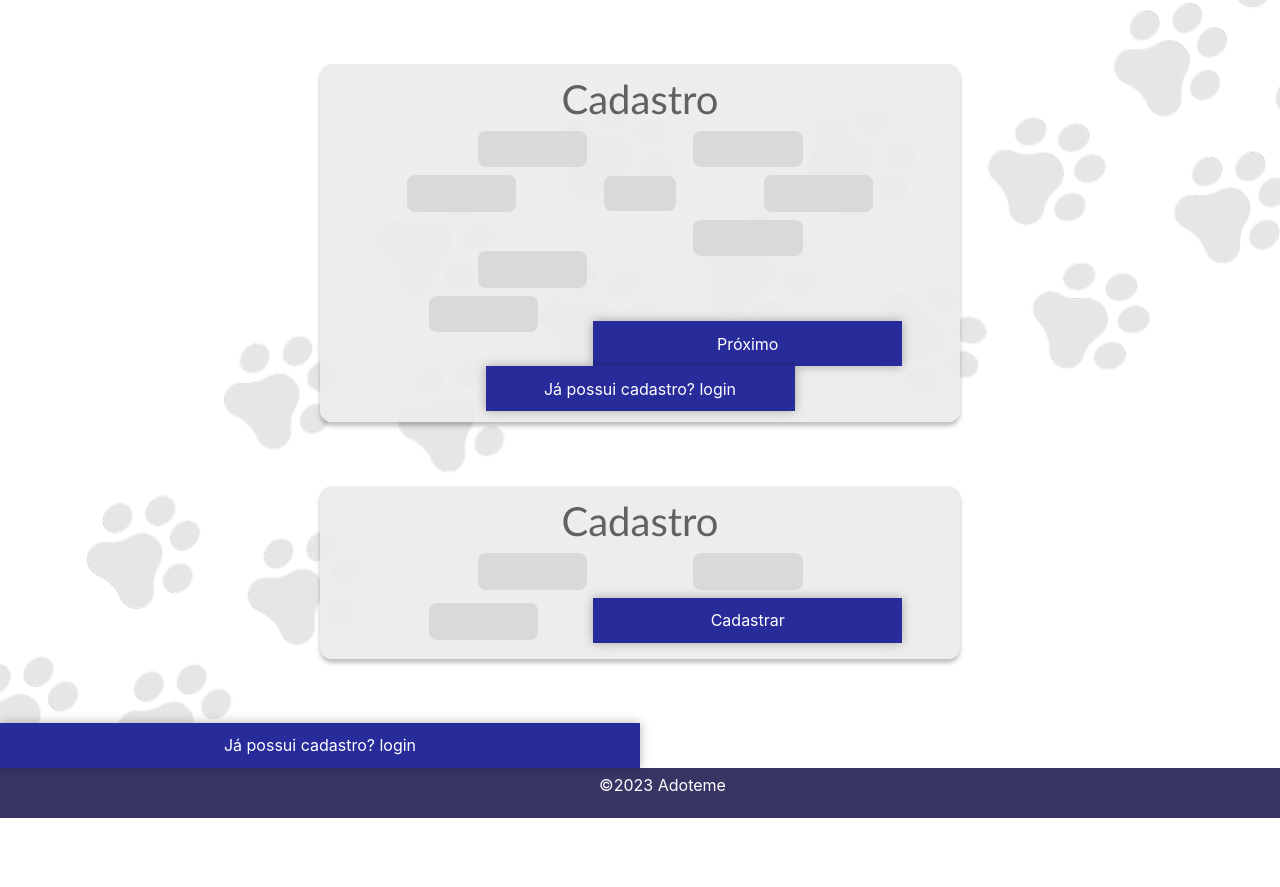
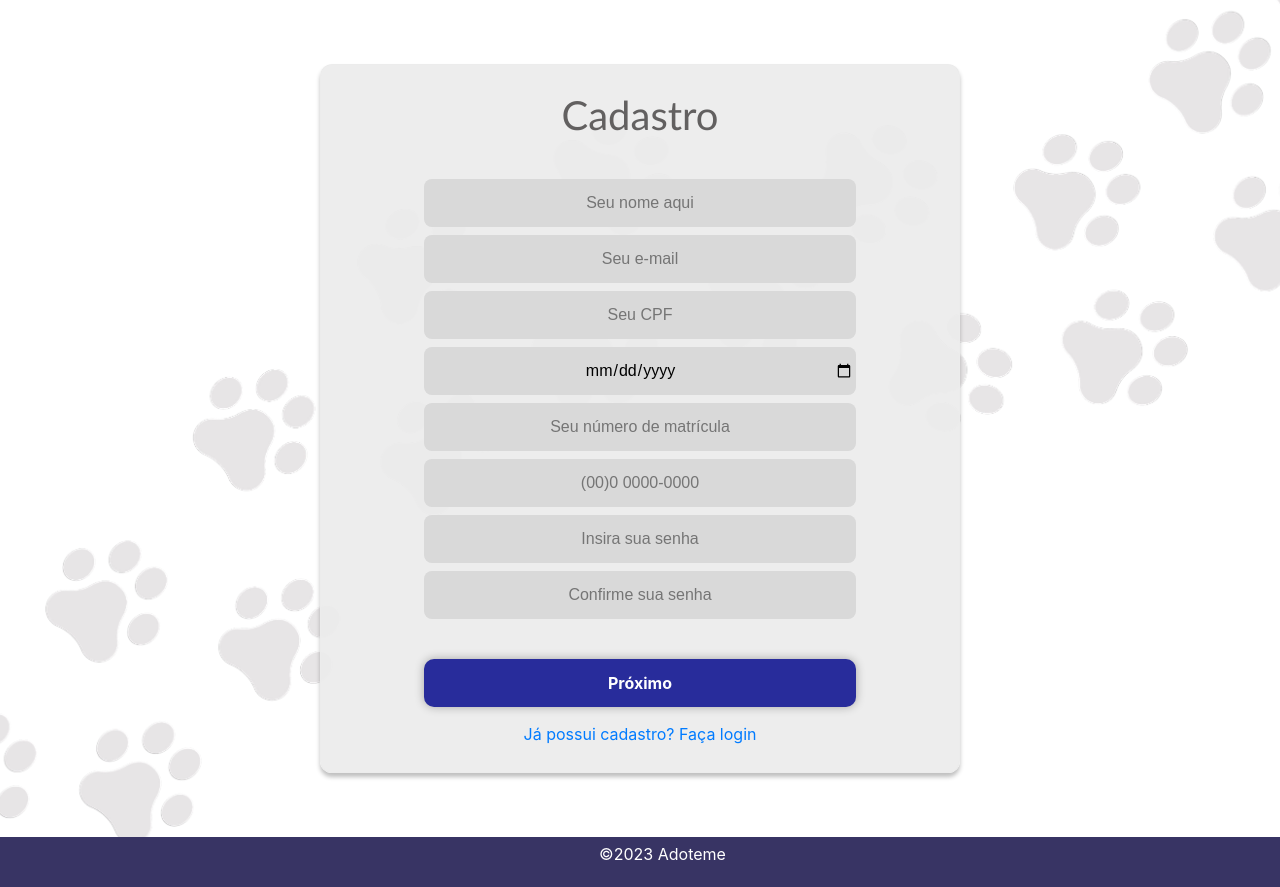
Before and after one commit to Kal-il/ES-2023_2-Adoteme, a PHP site: the page made by src/view/pages/SinginPage.php in a window 1280 px wide. Shown: the part 105-992 px from the top of the page. Before the commit the page ends 923 px from the top, so only its background shows below. Run offline with PHP 8.4, Linux system fonts and the light colour scheme; the template is opened without the code that fills it, so the values that code supplies are empty.

Commit message:
fix: consertando erros na tela de cadastro

```diff
--- a/src/controller/FormularioController.php
+++ b/src/controller/FormularioController.php
@@ -22,6 +22,8 @@ class FormularioController extends Controller{
             "id_usuario" => $user_id,
         ];
 
+		# Caso o usuário já tenha feito um pedido para aquele gato
+
         $ja_pediu = $controller->adocao_model->CheckAdocaoExists($controller->connection, $data);
 
         if($ja_pediu) {
@@ -32,12 +34,15 @@ class FormularioController extends Controller{
             </script>';
         }
 
+		# Verifica se já existe formulário
+
         $formulario_id = $controller->formulario_model->CheckFormularioExists($controller->connection, $user_id);
 
         if($formulario_id) {
             $formulario = $controller->formulario_model->GetFormularioByUserID($controller->connection, $user_id);
         }
 
+		var_dump($formulario);
 
 
         include $_SERVER["DOCUMENT_ROOT"] . "/src/view/pages/FormPage.php";
--- a/src/view/css/SinginPage.css
+++ b/src/view/css/SinginPage.css
@@ -34,7 +34,29 @@ header {
     border-radius: 12px;
     background: rgba(236, 236, 236, 0.90);
     box-shadow: 0px 4px 4px 0px rgba(0, 0, 0, 0.25);
-    display: block;
+}
+
+.etapa2 {
+	display: none;
+}
+
+.etapa-fields-container{
+	display: flex;
+	flex-direction: column;
+	justify-content: center;
+	align-items: center;
+}
+
+.etapa-buttons-container {
+	display: flex;
+	flex-direction: column;
+	justify-content: center;
+	align-items: center;
+	gap: 15px;
+}
+
+.etapa-container {
+	padding-block: 1rem;
 }
 
 #login-container {
@@ -51,14 +73,13 @@ header {
 }
 
 .inputInfo {
-    max-width: 40%;
+    width: 70%;
+	height: 3rem;
     font-family: 'Nunito', sans-serif;
     background-color: rgb(217, 217, 217);
     border-radius: 8px;
     border-color: rgba(236, 236, 236, 0);
     text-align: center;
-    padding-inline: 25%;
-    padding-block: 2%;
 }
 #birthday {
     padding-inline: 28%;
@@ -70,16 +91,21 @@ button {
     font-family: 'Nunito', sans-serif;
     color: white;
     background-color: rgb(40, 44, 155);
-    border-width: 0px;
-    border-radius: 10px;
-    width: 50%;
-    max-width: 50%;
-    height: 45px;
+	border: none;
+    width: 70%;
+    height: 3rem;
     padding: 8px;
     margin: 20px;
     box-shadow: 0px 0px 10px rgba(0, 0, 0, 0.3);
     cursor: pointer;
     transition: transform 0.2s;
+}
+
+
+
+.button-container{
+	border-radius: 10px;
+	font-weight: bold;
 }
 
 .login-button {
@@ -92,6 +118,10 @@ button {
     display: flex;
     flex-direction: column;
     justify-content: center;
+}
+
+label {
+	width: 100%;
 }
 
 .login-button a{
--- a/src/view/pages/SinginPage.php
+++ b/src/view/pages/SinginPage.php
@@ -35,49 +35,64 @@
                     }
                 ?>
 
+				<div class="etapa-container etapa-title-container">
 					<h1 id="h1cadastro">Cadastro</h1>
+				</div>
+				<div class="etapa-container etapa-fields-container">
 						<label for="name">
-                    <input class="inputInfo" type="text" name="name" placeholder="Seu nome aqui" maxlength="100" required><br>
+							<input class="inputInfo" type="text" name="name" placeholder="Seu nome aqui" maxlength="100" required>
 						</label>
 						<label for="email">
-                    <input class="inputInfo" type="email" name="email" placeholder="Example@email.com" maxlength="100" required><br>
+							<input class="inputInfo" type="email" name="email" placeholder="Seu e-mail" maxlength="100" required>
 						</label>
 						<label for="cpf">
-                    <input class="inputInfo" type="text" name="cpf" placeholder="000.000.000-00" maxlength="100" required><br>
+							<input class="inputInfo" type="text" name="cpf" placeholder="Seu CPF" maxlength="100" required>
 						</label>
 						<label for="birthday">
-                    <input class="inputInfo" type="date" name="birthday" maxlength="8" required><br>
+							<input class="inputInfo" type="date" name="birthday" maxlength="8" required>
 						</label>
 						<label for="enrollment">
-                    <input class="inputInfo" type="text" name="enrollment" placeholder="00000000000" maxlength="100" required><br>
+							<input class="inputInfo" type="text" name="enrollment" placeholder="Seu número de matrícula" maxlength="100" required>
 						</label>
 						<label for="telephone">
-                    <input class="inputInfo" type="tel" name="telephone" placeholder="(00)0 0000-0000" minlength="11" maxlength="100" required><br>
+							<input class="inputInfo" type="tel" name="telephone" placeholder="(00)0 0000-0000" minlength="11" maxlength="100" required>
 						</label>
 						<label for="password">
-                    <input class="inputInfo" type="password" name="password" placeholder="Senha123" minlength="6" maxlength="30" required><br><br>
+							<input class="inputInfo" type="password" name="password" placeholder="Insira sua senha" minlength="6" maxlength="30" required>
 						</label>
 						<label for="password2">
-                    <input class="inputInfo" type="password" name="password2" placeholder="Senha123" minlength="6" maxlength="30" required><br><br>
+							<input class="inputInfo" type="password" name="password2" placeholder="Confirme sua senha" minlength="6" maxlength="30" required>
 						</label>
-                <button onclick="proximoEtapa(1)">Próximo</button>
-                <a href="/login"><button id="login">Já possui cadastro? login</button></a><!--Botão para voltar para a página inicial porem não funciona como devia por conta do "required" nos inputs-->
+					</div>
+					<div class="etapa-container etapa-buttons-container">
+						<button class="button-container" onclick="proximoEtapa(1)">Próximo</button>
+
+
+						<a href="/login">Já possui cadastro? Faça login</a><!--Botão para voltar para a página inicial porem não funciona como devia por conta do "required" nos inputs-->
+					</div>
             </div>
 
             <div class="etapa2" id="etapa2">
-                <h1 id="h1cadastro">Cadastro</h1>
+				<div class="etapa-container etapa-title-container">
+					<h2 id="h1cadastro">Seu endereço</h2>
+				</div>
+				<div class="etapa-container etapa-fields-container">
 					<label for="state">
-                    <input class="inputInfo" type="text" name="state" placeholder="Tocantins" minlength="4" maxlength="20" required><br>
+						<input class="inputInfo" type="text" name="state" placeholder="Estado" minlength="4" maxlength="20" required><br>
 					</label>
 					<label for="city">
-                    <input class="inputInfo" type="text" name="city" placeholder="Palmas" maxlength="100" required><br>
+						<input class="inputInfo" type="text" name="city" placeholder="Cidade" maxlength="100" required><br>
 					</label>
 					<label for="adress">
-                    <input class="inputInfo" type="text" name="adress" placeholder="Bairro rua número" maxlength="100" required><br>
+						<input class="inputInfo" type="text" name="adress" placeholder="Endereço e complemento" maxlength="100" required><br>
 					</label>
-                <button type="submit" name="botaoCadastro">Cadastrar</button>
 				</div>
-            <a href="/login"><button id="login" type="button">Já possui cadastro? login</button></a><!--Botão para voltar para a página inicial funciona por estar fora das divs, mas n consegui centralizar-->
+				<div class="etapa-container etapa-buttons-container">
+					<button class="button-container" type="submit" name="botaoCadastro">Cadastrar</button>
+					<button class="button-container" onclick="voltarEtapa(1)">Voltar</button>
+					<a href="/login">Já possui cadastro? login</a><!--Botão para voltar para a página inicial funciona por estar fora das divs, mas n consegui centralizar-->
+				</div>
+            </div>
             <script>
                 function proximoEtapa(etapa) {
                     // Oculta a etapa atual
@@ -87,6 +102,12 @@
                     if (etapa <= 3) {
                         document.getElementById("etapa" + etapa).style.display = "block";
                     }
+                }
+
+				function voltarEtapa(etapa) {
+					document.getElementById("etapa" + (etapa+1)).style.display="none"
+
+					document.getElementById("etapa" + etapa).style.display = "block"
 				}
             </script>
         </form>
```
Also changed, not shown: src/controller/CadastroController.php (line endings or trailing spaces). Lines whose indentation alone changed are shown as unchanged.
